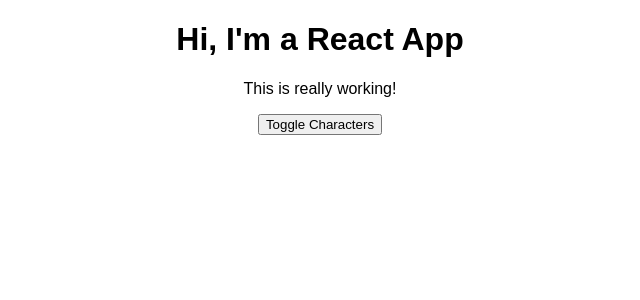
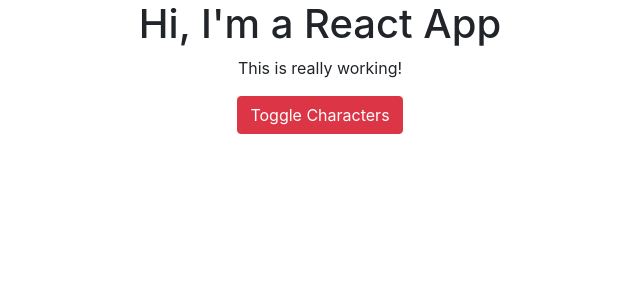
Before and after one commit to MariuszZalew/ReactExerciseApp1, a React (Create React App) app: page / in a window 1280 px wide. Shown: the top 300 px of the page, without its empty margins (320-960 px from the left). Built offline with nearby package versions, Linux system fonts and the light colour scheme.

Commit message:
button style add, minor changes

```diff
--- a/package.json
+++ b/package.json
@@ -3,6 +3,7 @@
   "version": "0.1.0",
   "private": true,
   "dependencies": {
+    "bootstrap": "^4.2.1",
     "react": "^16.0.0-rc.3",
     "react-dom": "^16.0.0-rc.3",
     "react-scripts": "1.0.13"
--- a/src/App.js
+++ b/src/App.js
@@ -1,6 +1,7 @@
 import React, { Component } from "react";
 import "./App.css";
 import Person from "./Person/Person";
+import "bootstrap/dist/css/bootstrap.css";
 
 class App extends Component {
   constructor(props) {
@@ -16,7 +17,8 @@
         },
         { name: "Baki", age: 27, id: "pzra084" }
       ],
-      toggleChar: false
+      toggleChar: false,
+      buttons: ["btn btn-success", "btn btn-danger"]
     };
   }
 
@@ -41,7 +43,6 @@
   };
 
   nameChangeHandler = (e, id) => {
-    // error handling 56
     // checking for the right 'person' index
     const char = this.state.persons.findIndex(p => {
       return p.id === id;
@@ -91,34 +92,6 @@
               />
             );
           })}
-          {/* <Person
-            name={this.state.persons[0].name}
-            age={this.state.persons[0].age}
-            changed={this.nameChangeHandler}
-            click={this.switchNameHandler.bind(
-              this,
-              "Yujiro",
-              "Doppo",
-              "Atsushi"
-            )}
-          />
-          <Person
-            name={this.state.persons[1].name}
-            age={this.state.persons[1].age}
-            click={this.switchNameHandler.bind(
-              this,
-              "Atsushi Suedou",
-              "Mitsunari Tokugawa",
-              "Izo Motobe"
-            )}
-          >
-            {this.state.persons[1].plot}
-          </Person>
-          <Person
-            name={this.state.persons[2].name}
-            age={this.state.persons[2].age}
-            click={this.switchNameHandler.bind(this, "One", "Two", "Three")}
-          /> */}
         </div>
       );
     }
@@ -127,14 +100,19 @@
       <div className="App">
         <h1>Hi, I'm a React App</h1>
         <p>This is really working!</p>
-        <button onClick={this.toggleCharactersHandler}>
+        <button
+          className={
+            this.state.toggleChar
+              ? this.state.buttons[0]
+              : this.state.buttons[1]
+          }
+          onClick={this.toggleCharactersHandler}
+        >
           Toggle Characters
         </button>
         {characters}
       </div>
     );
-    // return React.createElement('div', {className: 'App'}, React.createElement('h1', null, 'Does this work now?'));
-    // git remote set-url origin git@github.com:username/projectname.git
   }
 }
 
--- a/src/Person/Person.js
+++ b/src/Person/Person.js
@@ -3,7 +3,7 @@
 
 const person = props => {
   return (
-    <div className="Person">
+    <div className="Person ">
       <p onClick={props.click}>
         I'm {props.name} and I am {props.age} years old!
       </p>
```
Also changed, not shown: 1 other file (tests, documents, lock files or other folders).
